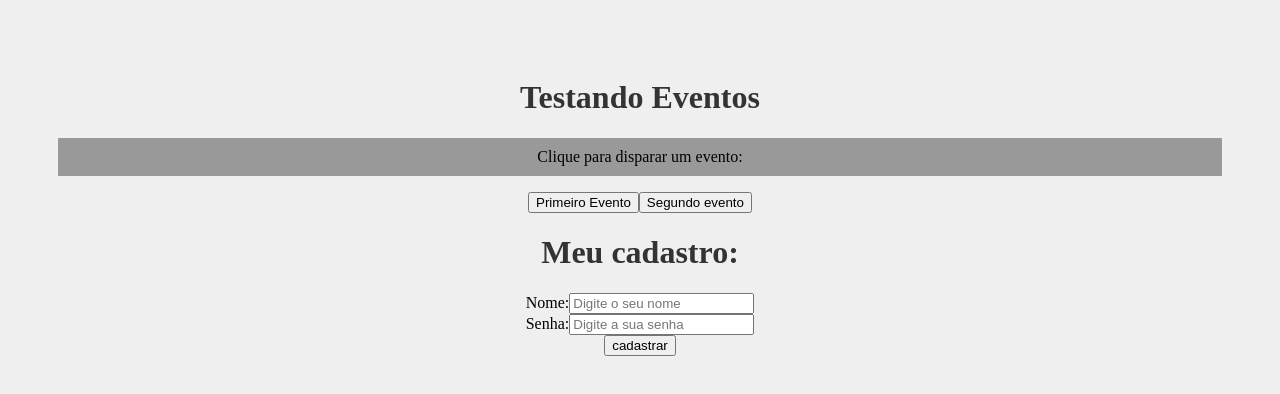
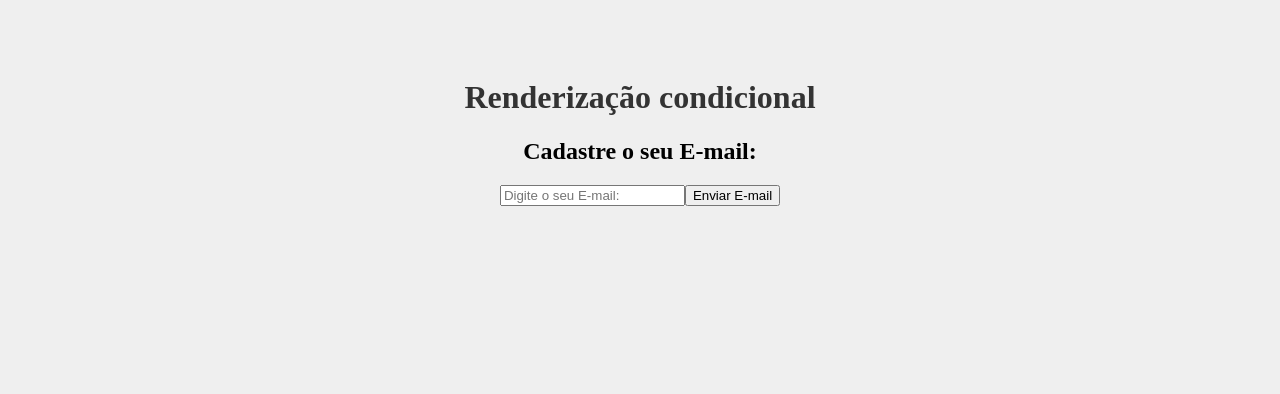
Before and after one commit to AllandevJr/meu-projetorct, a React (Create React App) app: page / in a window 1280 px wide. Shown: the top 394 px of the page. Built offline with nearby package versions, Linux system fonts and the light colour scheme.

Commit message:
Renderização condicional
Aprendendo sobre renderização condicional em react

```diff
--- a/src/App.jsx
+++ b/src/App.jsx
@@ -1,14 +1,11 @@
 import './App.css';
-import Evento from './components/evento';
-import Form from './components/Form';
+import Condicional from './components/Condicional';
 function App() {
 
-  const nome = "luana"
   return(
     <div className="App">
-      <h1>Testando Eventos</h1>
-      <Evento />
-      <Form />
+      <h1>Renderização condicional</h1>
+      <Condicional />
     </div>
 
   )
--- /dev/null
+++ b/src/components/Condicional.jsx
@@ -0,0 +1,42 @@
+import { useState } from 'react'
+
+function Condicional() {
+
+    const [email, setEmail] = useState()
+    const [userEmail, setUserEmail] = useState()
+
+    function enviarEmail(e) {
+        e.preventDefault()
+        setUserEmail(email)
+
+    }
+
+    function limparEmail() {
+        setUserEmail('')
+    }
+
+
+    return (
+        <>
+            <h2>Cadastre o seu E-mail:</h2>
+            <form>
+                <input
+                type="email"
+                placeholder="Digite o seu E-mail:"
+                onChange={(e) => setEmail(e.target.value)}
+                />
+            <button type= "submit" onClick={enviarEmail}>
+                Enviar E-mail
+            </button>
+            {userEmail &&(
+                <div>
+                    <p>o E-mail do usuário é:{userEmail}</p>
+                    <button onclick={limparEmail}>Limpar E-mail</button>
+                </div>
+            )}
+            </form>
+        </>
+    )
+}
+
+export default Condicional
```
